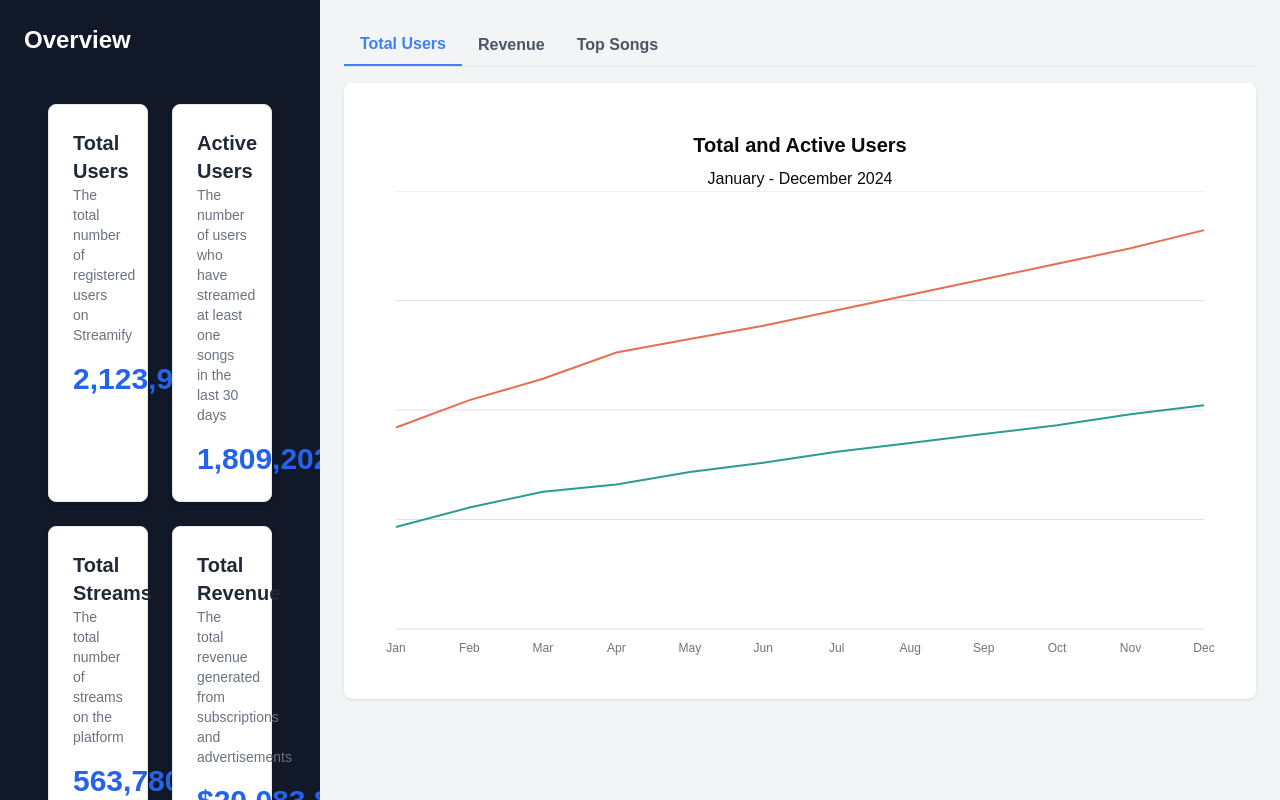
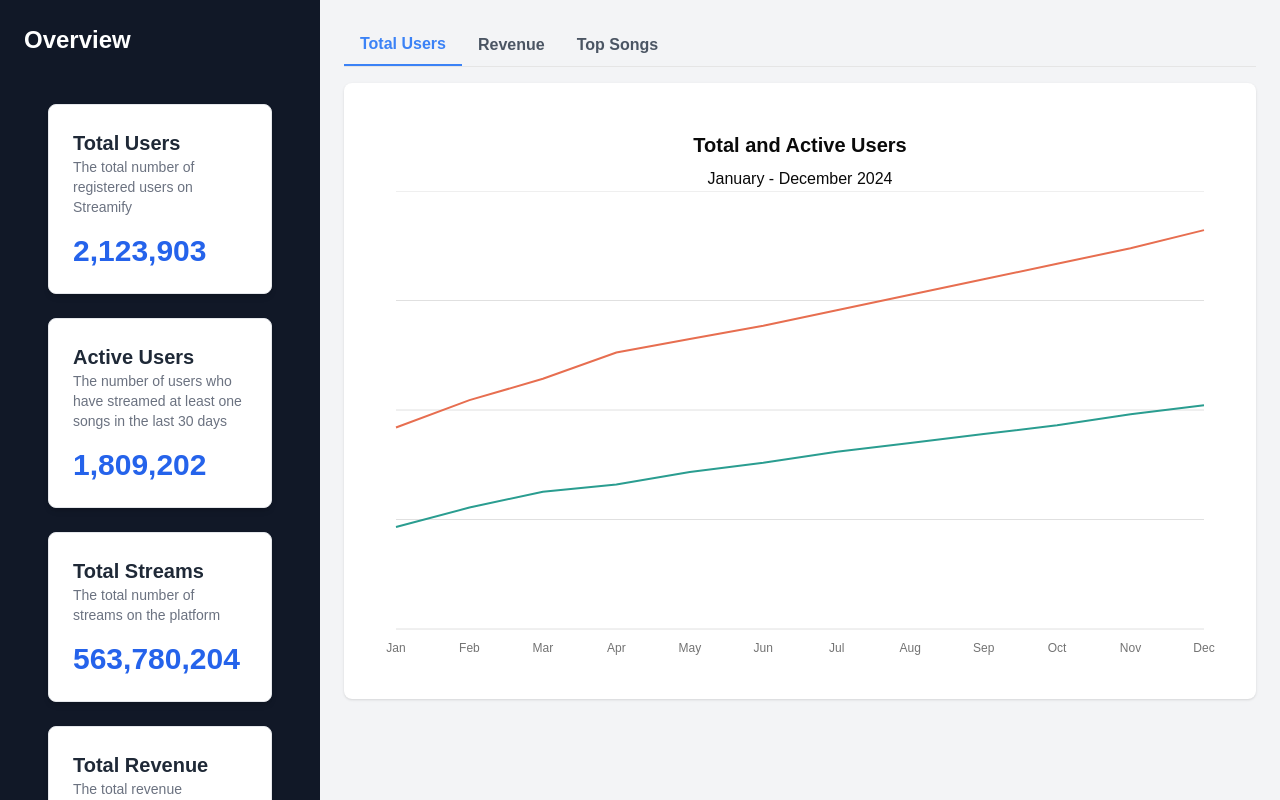
Before and after one commit to rto24/speedy-assessment, a Next.js app: page / in a window 1280 px wide. Shown: the top 800 px of the page. Built offline with nearby package versions, Linux system fonts and the light colour scheme.

Commit message:
added change percentage and change type to data card component

```diff
--- a/src/components/DataCards.tsx
+++ b/src/components/DataCards.tsx
@@ -4,13 +4,15 @@
 
 const DataCards: React.FC = () => {
   return (
-    <div className="grid grid-cols-1 sm:grid-cols-2 gap-6 p-6 max-w-4xl mx-auto">
+    <div className="grid grid-cols-1 gap-6 p-6 max-w-4xl mx-auto">
       {Object.values(dataCardMatrics).map((cardInfo, index) => (
         <DataCard
           key={index}
           title={cardInfo.title}
           description={cardInfo.description}
           value={cardInfo.value}
+          changePercentage={cardInfo.changePercentage}
+          changeType={cardInfo.changeType}
         />
       ))}
     </div>
```
